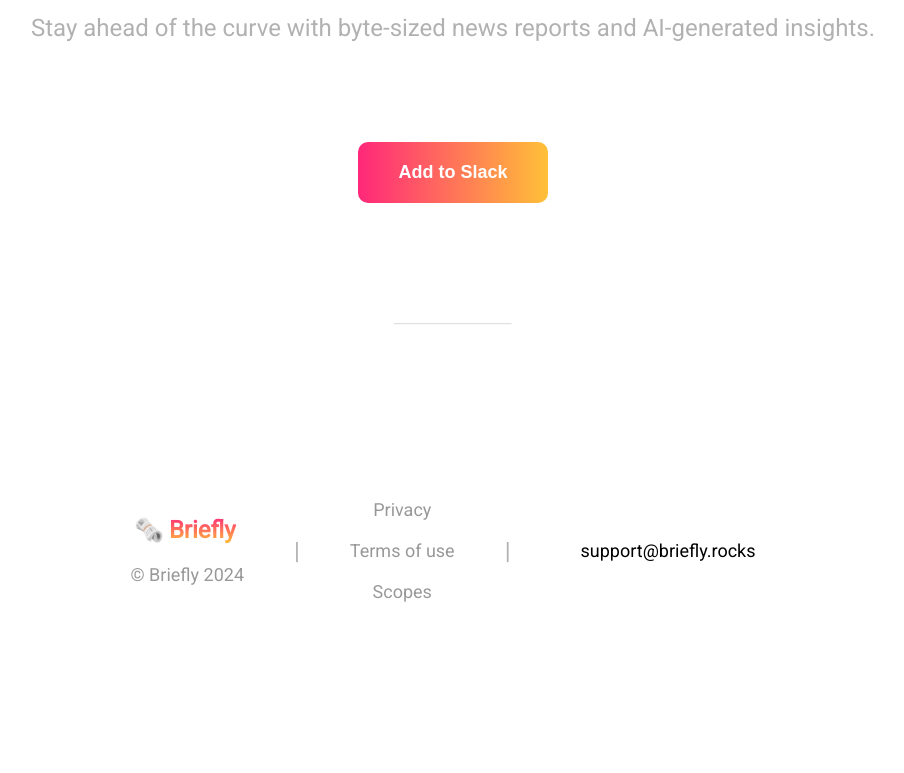
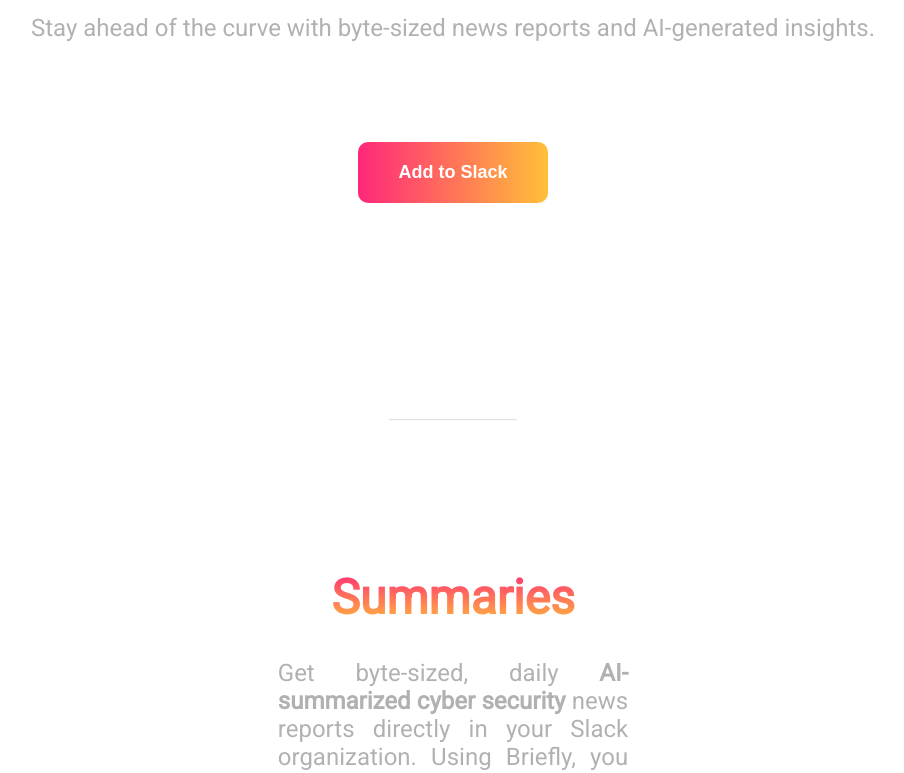
Before and after one commit to Dichiara25/Briefly, a Next.js app: page / in a window 1280 px wide. Shown: the part 344-1117 px from the top of the page, without its empty margins (187-1091 px from the left). Before the commit the page ends 1012 px from the top, so only its background shows below. Built offline with nearby package versions, Linux system fonts and the light colour scheme.

Commit message:
Check there are keywords before iterating on them

```diff
--- /dev/null
+++ b/src/app/components/structure/home/Compliance.tsx
@@ -0,0 +1,7 @@
+import styles from "../Body.module.css"
+
+export default function Compliance() {
+    return <div className={styles.main}>
+        <h1>Compliance</h1>
+    </div>
+}
--- a/src/app/components/structure/home/Hero.tsx
+++ b/src/app/components/structure/home/Hero.tsx
@@ -1,6 +1,4 @@
-import { APP_NAME } from '@/app/layout'
 import styles from '../Body.module.css'
-import AddToSlackButton from '../../slack/AddToSlackButton'
 import { routes } from '@/app/routes'
 
 export default function Hero() {
@@ -17,7 +15,6 @@
               <button>Add to Slack</button>
           </a>
         </div>
-        <hr />
       </main>
    )
 }
--- /dev/null
+++ b/src/app/components/structure/home/Keywords.tsx
@@ -0,0 +1,7 @@
+import styles from "../Body.module.css"
+
+export default function Keywords() {
+    return <div className={styles.main}>
+        <h1>Keywords</h1>
+    </div>
+}
--- /dev/null
+++ b/src/app/components/structure/home/Summaries.tsx
@@ -0,0 +1,17 @@
+import { APP_NAME } from "@/app/layout"
+import styles from "../Body.module.css"
+
+export default function Summaries() {
+    return <div className={styles.main}>
+        <h1>Summaries</h1>
+        <div
+            className={styles.subtitle}
+            style={{
+                textAlign: "justify",
+                maxWidth: "30%",
+            }}
+        >
+            Get byte-sized, daily <b>AI-summarized cyber security</b> news reports directly in your Slack organization. Using {APP_NAME}, you can finally skip digging news here and there.
+        </div>
+    </div>
+}
--- a/src/app/page.tsx
+++ b/src/app/page.tsx
@@ -1,7 +1,14 @@
+import Compliance from "./components/structure/home/Compliance";
 import Hero from "./components/structure/home/Hero";
+import Keywords from "./components/structure/home/Keywords";
+import Summaries from "./components/structure/home/Summaries";
 
 export default function Home() {
-  return <>
+  return <div style={{display: "flex", flexDirection: "column", alignItems: "center"}}>
     <Hero />
-  </>
+    <hr />
+    <Summaries />
+    <Keywords />
+    <Compliance />
+  </div>
 }
```
Also changed, not shown: 1 other file (tests, documents, lock files or other folders).
